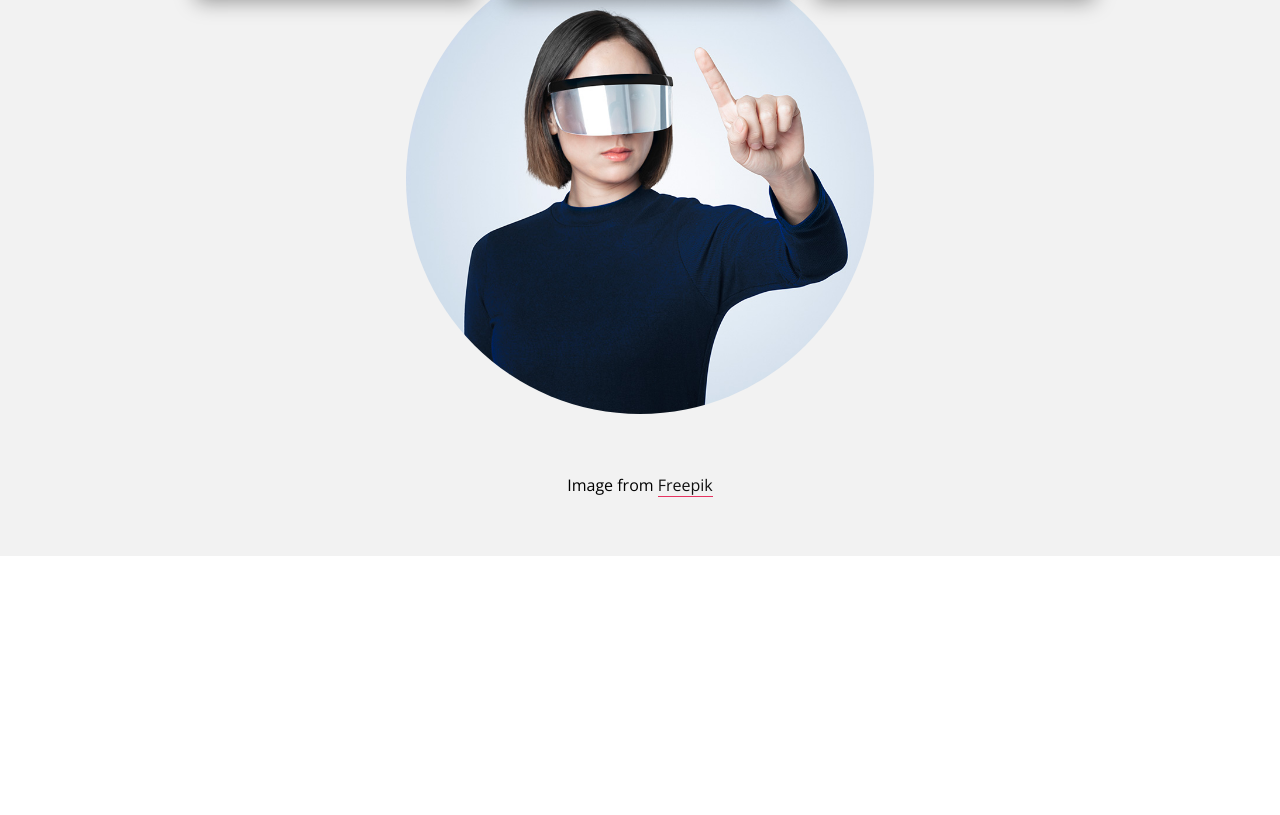
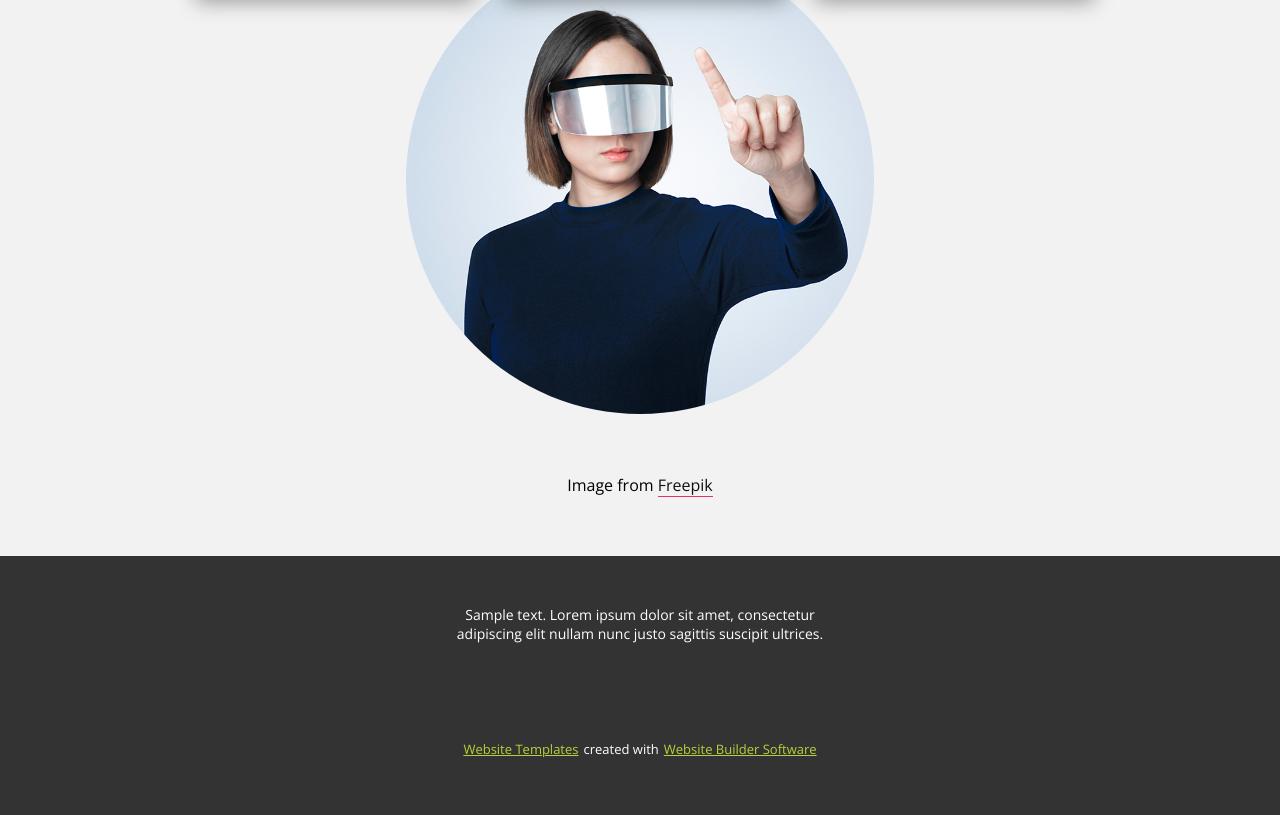
Before and after one commit to tigranyanann/nicepage, a plain HTML site: page index.html in a window 1280 px wide. Shown: the part 598-1413 px from the top of the page. Before the commit the page ends 1154 px from the top, so only its background shows below. Drawn offline with nearby package versions, Linux system fonts and the light colour scheme.

Commit message:
i fiish the task

```diff
--- a/index.html
+++ b/index.html
@@ -82,11 +82,23 @@
                     <div class="img"></div>
                     <div class="link">
                         Image from
-                        <a href="">Freepik</a>
+                        <a href="#">Freepik</a>
                     </div>
                 </div>
             </div>
         </section>
     </main>
+    <footer class="footer">
+        <div class="container">
+            <div class="footer-body">
+               <div class="footer-text1">
+                   <p>Sample text. Lorem ipsum dolor sit amet, consectetur adipiscing elit nullam nunc justo sagittis suscipit ultrices.</p>
+               </div>
+                <div class="footer-text2">
+                   <div><a href="#">Website Templates</a> <p>created with</p> <a href="#">Website Builder Software</a></div>
+                </div>
+            </div>
+        </div>
+    </footer>
 </body>
 </html>
--- a/source/scss/style.scss
+++ b/source/scss/style.scss
@@ -210,3 +210,56 @@ section.one {
         }
     }
 }
+
+footer.footer {
+    background-color: #333333;
+    color: #fff;
+    font-family: 'Open Sans', sans-serif;
+    text-align: center;
+
+    div.footer-body {
+        display: flex;
+        flex-direction: column;
+        justify-content: space-between;
+        align-items: center;
+
+        div.footer-text1 p {
+            max-width: 417px;
+            width: 100%;
+            margin-top: 49px;
+            margin-bottom: 70px;
+            margin-left: auto;
+            margin-right: auto;
+            font-size: 14px;
+        }
+
+        div.footer-text2 {
+            padding: 16px;
+            height: 40px;
+            margin-bottom: 30px;
+
+            div {
+                display: flex;
+                justify-content: center;
+                align-items: center;
+                font-size: 13px;
+                line-height: 40px;
+
+                a {
+                    text-decoration: underline;
+                    color: #b8d139;
+                    padding: 0 5px;
+
+                    &:hover {
+                        color: #0676a4;
+                        text-decoration: none;
+                    }
+                }
+
+                @media screen and (max-width: 396px) {
+                    flex-wrap: wrap;
+                }
+            }
+        }
+    }
+}
```
Also changed, not shown: source/css/style.css.
